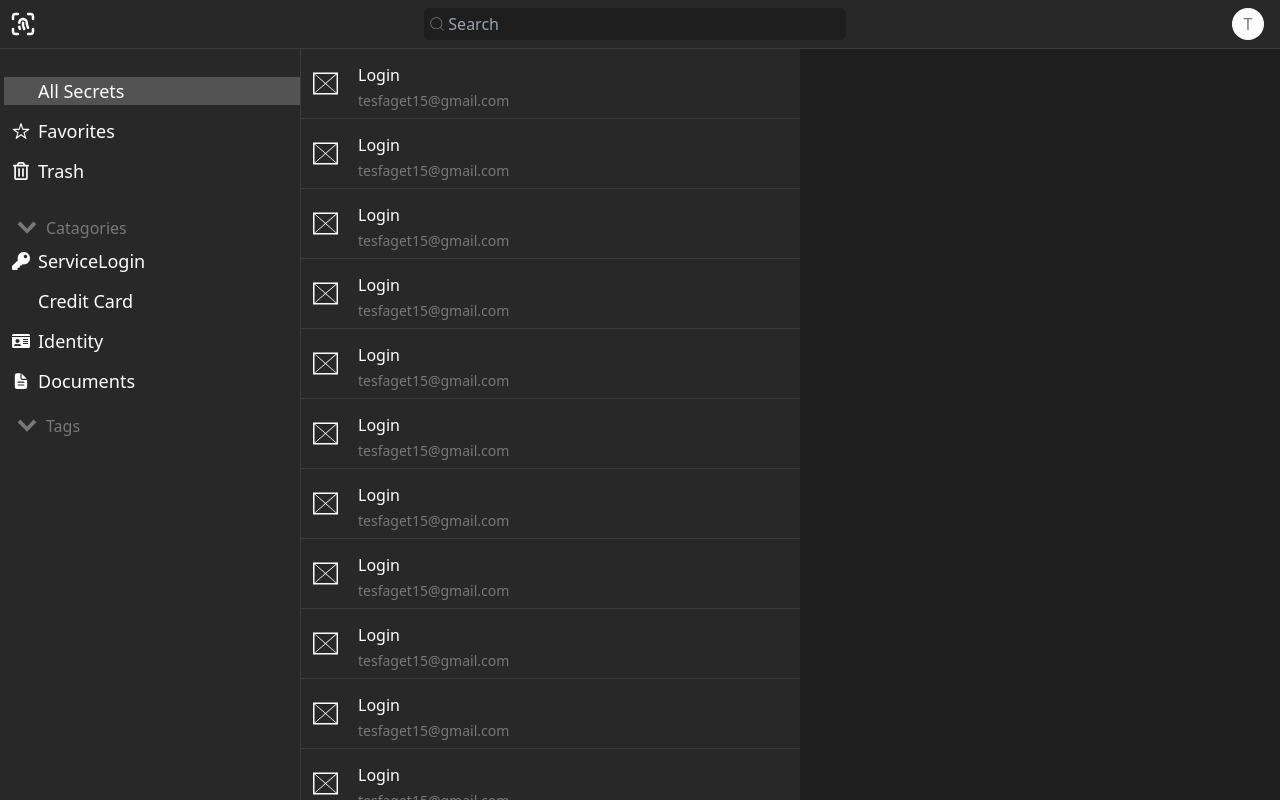
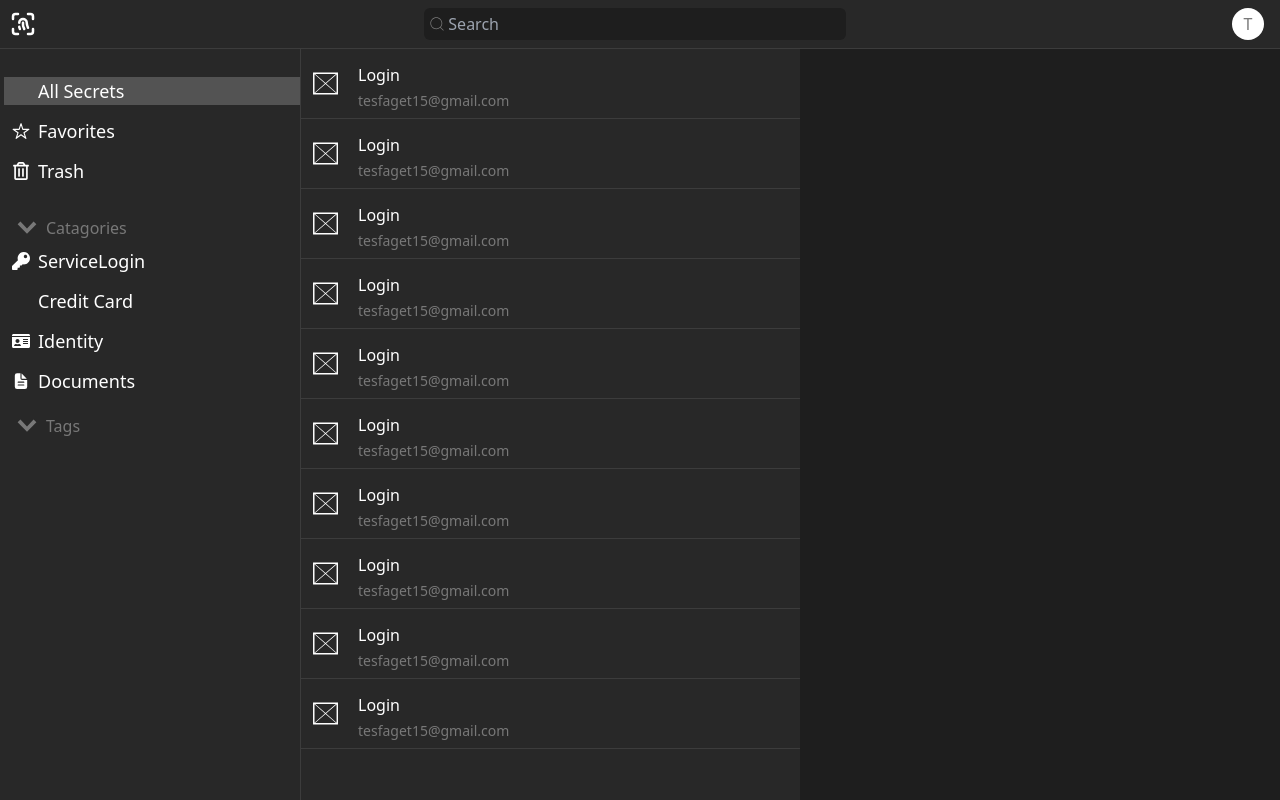
Before and after one commit to tesfatesfaye/FreePass, a React (Vite) app in the folder client/: page / in a window 1280 px wide. Built offline with nearby package versions, Linux system fonts and the light colour scheme; some icons are missing.

Commit message:
moved files to appropriate directory

```diff
--- a/client/src/components/Profile.tsx
+++ b/client/src/components/Profile.tsx
@@ -1,8 +1,8 @@
 import { FC } from "react";
 // import useProfile from "../hooks/useProfile.tsx";
-import Navbar from "./Navbar.tsx";
 import { DashboardContextProvider } from "../context/DashboardContext.tsx";
 import DashBoard from "./Dashboard.tsx";
+import Navbar from "./navbar/Navbar.tsx";
 const Profile: FC = () => {
   // const { user } = useProfile("1f605d6c-97d0-4281-885b-87d420eb3ddc");
 
--- a/client/src/components/Secrets.tsx
+++ b/client/src/components/Secrets.tsx
@@ -3,13 +3,14 @@ import { DashboardContext } from "../context/DashboardContext";
 import SecretItem from "./SecretItem";
 const SecretParent: FC = () => {
   const { secretParentHeight } = useContext(DashboardContext);
-  const secrets=Array.from({length:16},()=><SecretItem/>)
+  const secrets=Array.from({length:10},(j,i)=><SecretItem key={i}/>)
   return (
     <div
       style={{ maxHeight: secretParentHeight }}
       className={`flex flex-col w-[500px] px] bg-p-dark text-white  border-l border-l-t-dark  overflow-y-auto  `}
     >
       {secrets}
+
     </div>
   );
 };
--- a/client/src/components/SearchBar.tsx
+++ b/client/src/components/navbar/SearchBar.tsx
@@ -1,7 +1,8 @@
 import { CiSearch } from "react-icons/ci";
-import useSearch from "../hooks/useSearch";
+import useSearch from "../../hooks/useSearch";
 const SearchBar = () => {
-    const { isSearching, toggleIsSearching,searchTerm,handleSearch } = useSearch();
+  const { isSearching, toggleIsSearching, searchTerm, handleSearch } =
+    useSearch();
   return (
     <div className="w-1/3 mx-auto relative flex items-center text-custom-gray">
       <CiSearch className="absolute left-1" size={18} />
--- a/client/src/services/graphql/mutations.ts
+++ b/client/src/services/graphql/mutations.ts
@@ -1,6 +1,6 @@
 import { gql } from "@apollo/client";
-import { GraphQLTypes } from "../types/graphqlTypes/graphQLtypes";
-import makeCamelCase from "../utils/makeCamelCase";
+import { GraphQLTypes } from "../../types/graphqlTypes/graphQLtypes";
+import makeCamelCase from "../../utils/makeCamelCase";
 
 export const generateCreateMutation = (type: GraphQLTypes, input: []) => {
   const fields: string = input.join();
```
Also changed, not shown: client/src/components/navbar/Avatar.tsx (renamed from client/src/components/Avatar.tsx), client/src/components/navbar/Navbar.tsx (renamed from client/src/components/Navbar.tsx).
